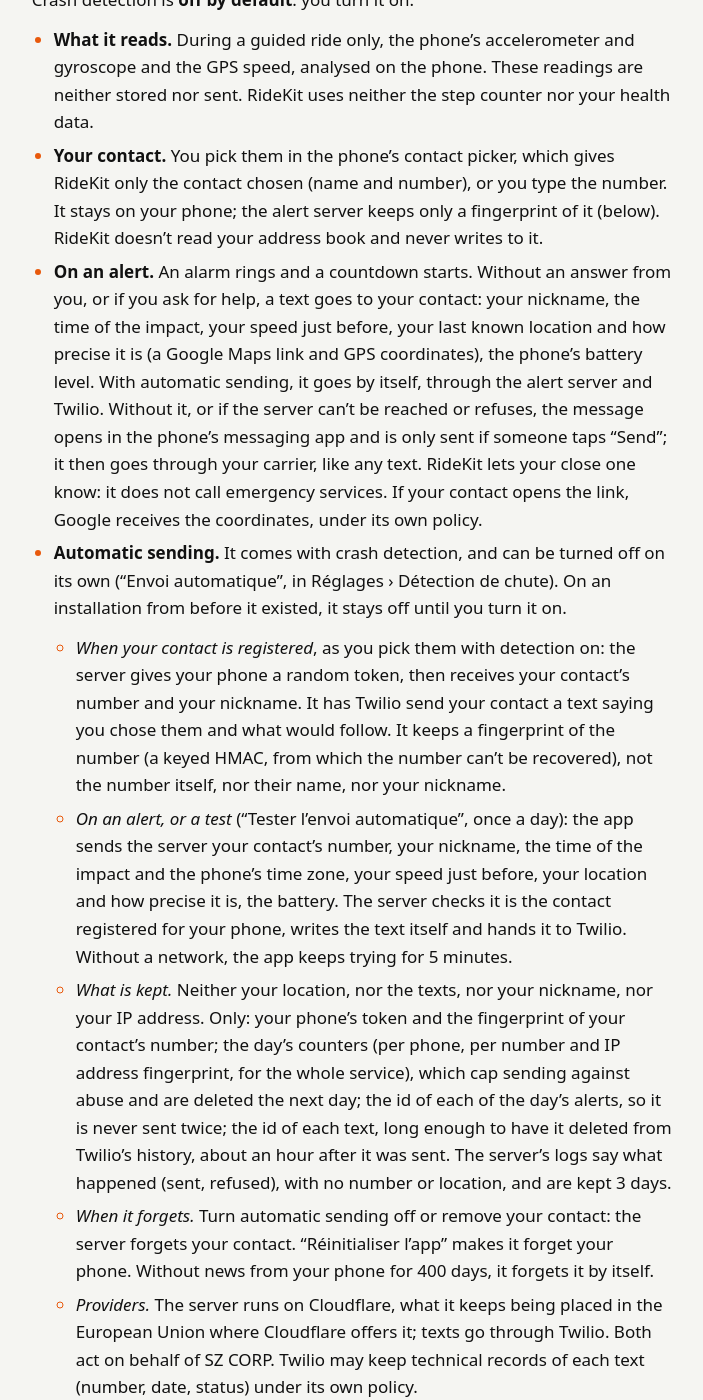
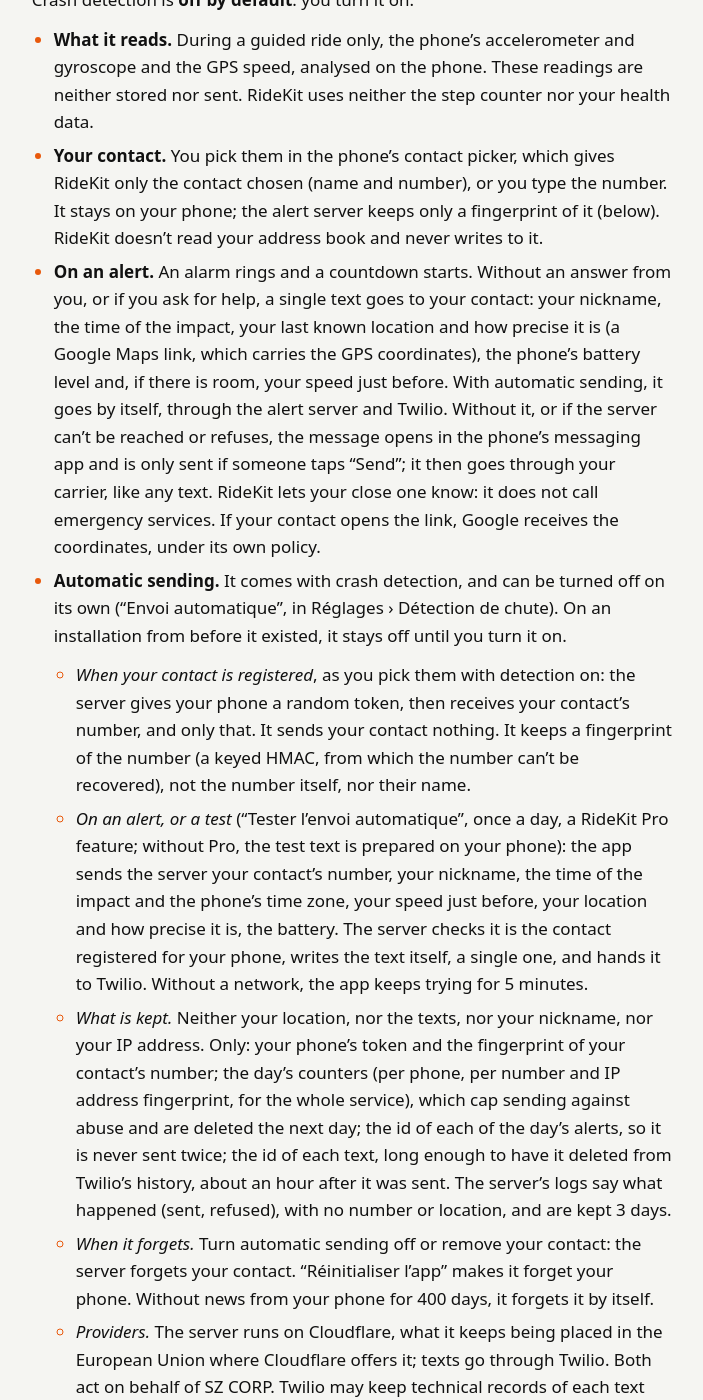
Before and after one commit to Ya6n93/ridekit-site, a Jekyll site: the page built from en/privacy.md, in a window 1280 px wide and 1400 px high, scrolled down 5351 px. Shown: the whole window, without its empty margins (288-991 px from the left). Built offline with Jekyll 4.4.1, drawn with Linux system fonts in a browser that asks for light colours; some of the changed text lies outside the part shown.

Commit message:
Alerte chute: one SMS, the contact told by the rider's own text, the test for RideKit Pro, said in every page
Privacy (FR, EN): registering a contact sends the server their number only and texts nobody; the alert is a single
text (the speed only if there is room, the coordinates in the Google Maps link); "Tester l'envoi automatique" is a
RideKit Pro feature; the contact is informed by the rider, with the text the app prepares, also as the legal basis
says. Terms (FR, EN): the same, and RideKit Pro unlocking the test while the alert goes out for everyone.

Co-Authored-By: Claude Opus 5.5 (1M context) <noreply@anthropic.com>

```diff
--- a/en/privacy.md
+++ b/en/privacy.md
@@ -101,8 +101,8 @@ text.
 | **Bike database** (public file published by SZ CORP) | New edition of the motorcycle list, checked at most once a week | Nothing about you |
 | **Unsplash** | Illustration photos on some screens | Nothing about you |
 | **Expo** (650 Industries, Inc., USA) | App updates | Technical details: system, app version, a technical installation identifier created by the update service |
-| **RideKit's alert server**, hosted by **Cloudflare** (Cloudflare, Inc., USA) | Automatic sending of the crash alert (section 6), if detection is on with a contact | When the contact is registered: their number and your nickname. On an alert or a test: their number, your nickname, the time of the impact and the phone's time zone, your speed just before, your location and how precise it is, the battery |
-| **Twilio** (Twilio Inc., USA), for the alert server | Sending RideKit's texts to your contact | Your contact's number and the text: your nickname and, on an alert, the time, your speed, your location, the battery |
+| **RideKit's alert server**, hosted by **Cloudflare** (Cloudflare, Inc., USA) | Automatic sending of the crash alert (section 6), if detection is on with a contact | When the contact is registered: their number, nothing else. On an alert or a test: their number, your nickname, the time of the impact and the phone's time zone, your speed just before, your location and how precise it is, the battery |
+| **Twilio** (Twilio Inc., USA), for the alert server | Sending RideKit's alert to your contact, as a single text | Your contact's number and the text: your nickname, the time, your location and how precise it is, the battery and, if there is room, your speed |
 {: .services}
 
 A precise location can, combined with others, reveal places you go to: a loop often
@@ -150,29 +150,30 @@ Crash detection is **off by default**: you turn it on.
   phone; the alert server keeps only a fingerprint of it (below). RideKit doesn't read
   your address book and never writes to it.
 - **On an alert.** An alarm rings and a countdown starts. Without an answer from you,
-  or if you ask for help, a text goes to your contact: your nickname, the time of the
-  impact, your speed just before, your last known location and how precise it is (a
-  Google Maps link and GPS coordinates), the phone's battery level. With automatic
-  sending, it goes by itself, through the alert server and Twilio. Without it, or if
-  the server can't be reached or refuses, the message opens in the phone's messaging
-  app and is only sent if someone taps "Send"; it then goes through your carrier, like
-  any text. RideKit lets your close one know: it does not call emergency services. If
-  your contact opens the link, Google receives the coordinates, under its own policy.
+  or if you ask for help, a single text goes to your contact: your nickname, the time
+  of the impact, your last known location and how precise it is (a Google Maps link,
+  which carries the GPS coordinates), the phone's battery level and, if there is
+  room, your speed just before. With automatic sending, it goes by itself, through
+  the alert server and Twilio. Without it, or if the server can't be reached or
+  refuses, the message opens in the phone's messaging app and is only sent if someone
+  taps "Send"; it then goes through your carrier, like any text. RideKit lets your
+  close one know: it does not call emergency services. If your contact opens the
+  link, Google receives the coordinates, under its own policy.
 - **Automatic sending.** It comes with crash detection, and can be turned off on its
   own ("Envoi automatique", in Réglages › Détection de chute). On an installation from
   before it existed, it stays off until you turn it on.
   - *When your contact is registered*, as you pick them with detection on: the server
-    gives your phone a random token, then receives your contact's number and your
-    nickname. It has Twilio send your contact a text saying you chose them and what
-    would follow. It keeps a fingerprint of the number (a keyed HMAC, from which the
-    number can't be recovered), not the number itself, nor their name, nor your
-    nickname.
-  - *On an alert, or a test* ("Tester l'envoi automatique", once a day): the app sends
-    the server your contact's number, your nickname, the time of the impact and the
+    gives your phone a random token, then receives your contact's number, and only
+    that. It sends your contact nothing. It keeps a fingerprint of the number (a
+    keyed HMAC, from which the number can't be recovered), not the number itself, nor
+    their name.
+  - *On an alert, or a test* ("Tester l'envoi automatique", once a day, a RideKit Pro
+    feature; without Pro, the test text is prepared on your phone): the app sends the
+    server your contact's number, your nickname, the time of the impact and the
     phone's time zone, your speed just before, your location and how precise it is,
-    the battery. The server checks it is the contact registered for your phone, writes
-    the text itself and hands it to Twilio. Without a network, the app keeps trying
-    for 5 minutes.
+    the battery. The server checks it is the contact registered for your phone,
+    writes the text itself, a single one, and hands it to Twilio. Without a network,
+    the app keeps trying for 5 minutes.
   - *What is kept.* Neither your location, nor the texts, nor your nickname, nor your
     IP address. Only: your phone's token and the fingerprint of your contact's number;
     the day's counters (per phone, per number and IP address fingerprint, for the
@@ -191,12 +192,12 @@ Crash detection is **off by default**: you turn it on.
   - *Countries.* Automatic sending only goes to mobile numbers in France, Belgium,
     Switzerland, Luxembourg and Canada. For any other number, the text is prepared on
     your phone, as without the server.
-- **Your contact, informed.** RideKit's first text tells them who chose them and what
-  would follow. If they don't want any more, remove them or turn automatic sending
-  off; they can also write to us at **contact@ridekit-app.com**.
-- **Telling your contact yourself.** Without automatic sending, you can send them, from
-  the settings, a text saying they are your emergency contact. It goes from your
-  phone, when you tap "Send".
+- **Your contact, informed by you.** RideKit only texts them on an alert or a test.
+  You are the one who tells them: as soon as you pick them, the app prepares a text
+  saying they are your emergency contact and what would follow. It goes from your
+  phone, when you tap "Send". If they don't want to receive alerts, remove them or
+  turn automatic sending off; they can also write to us at
+  **contact@ridekit-app.com**.
 
 ## 7. Photos, contacts, files
 
@@ -246,8 +247,8 @@ They do not identify you.
   hurt.
 - **Our legitimate interest** (Art. 6(1)(f)): answering your support messages, keeping
   the app up to date and secure, preventing abuse of the alert server; for your
-  contact, getting them the alert you wanted, which their first text tells them
-  about.
+  contact, getting them the alert you wanted, which you tell them about yourself,
+  with the text the app prepares for you.
 
 ## 12. How long
 
```
Also changed, not shown: conditions.md (+16 -12 lines), confidentialite.md (+28 -28 lines), en/terms.md (+16 -11 lines).
